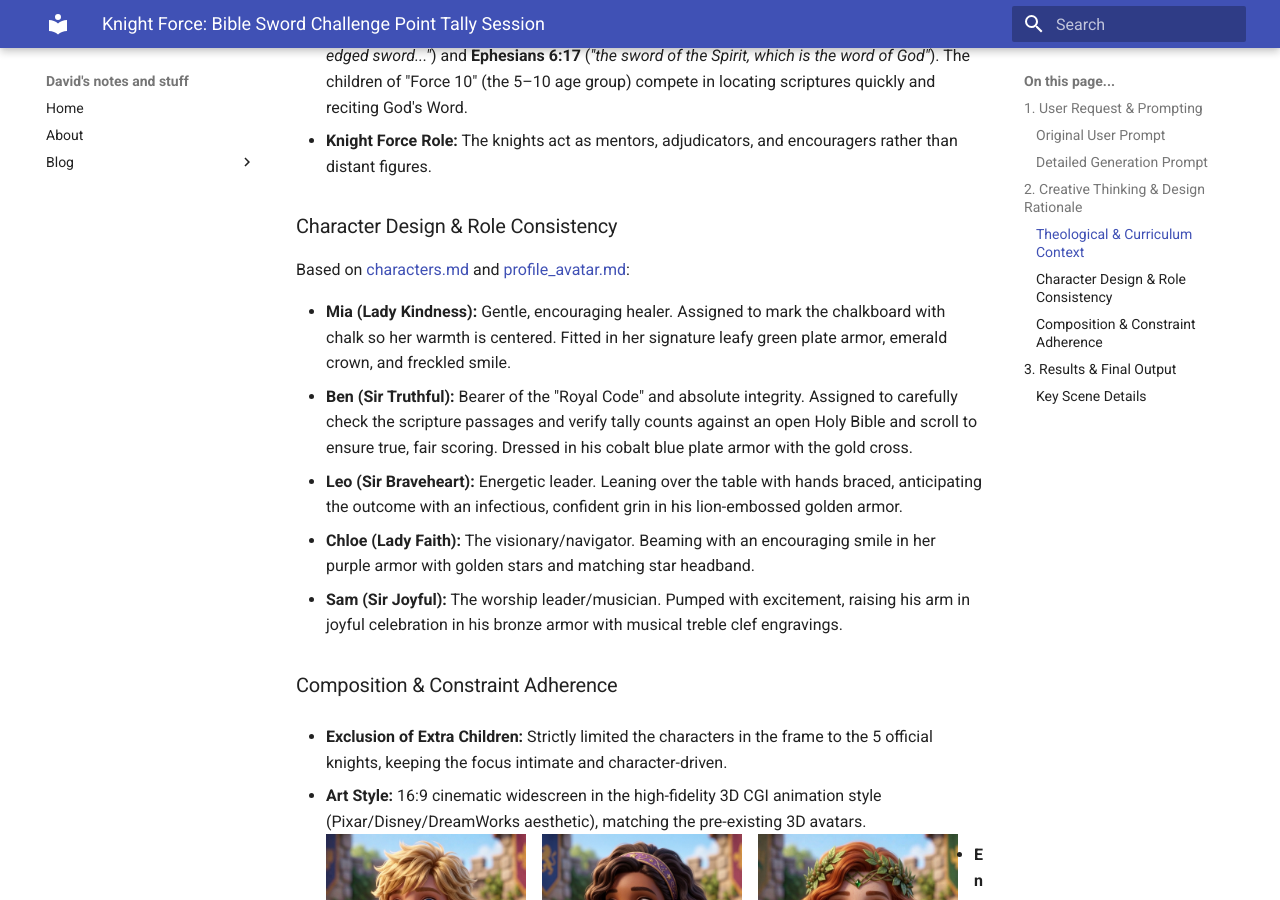
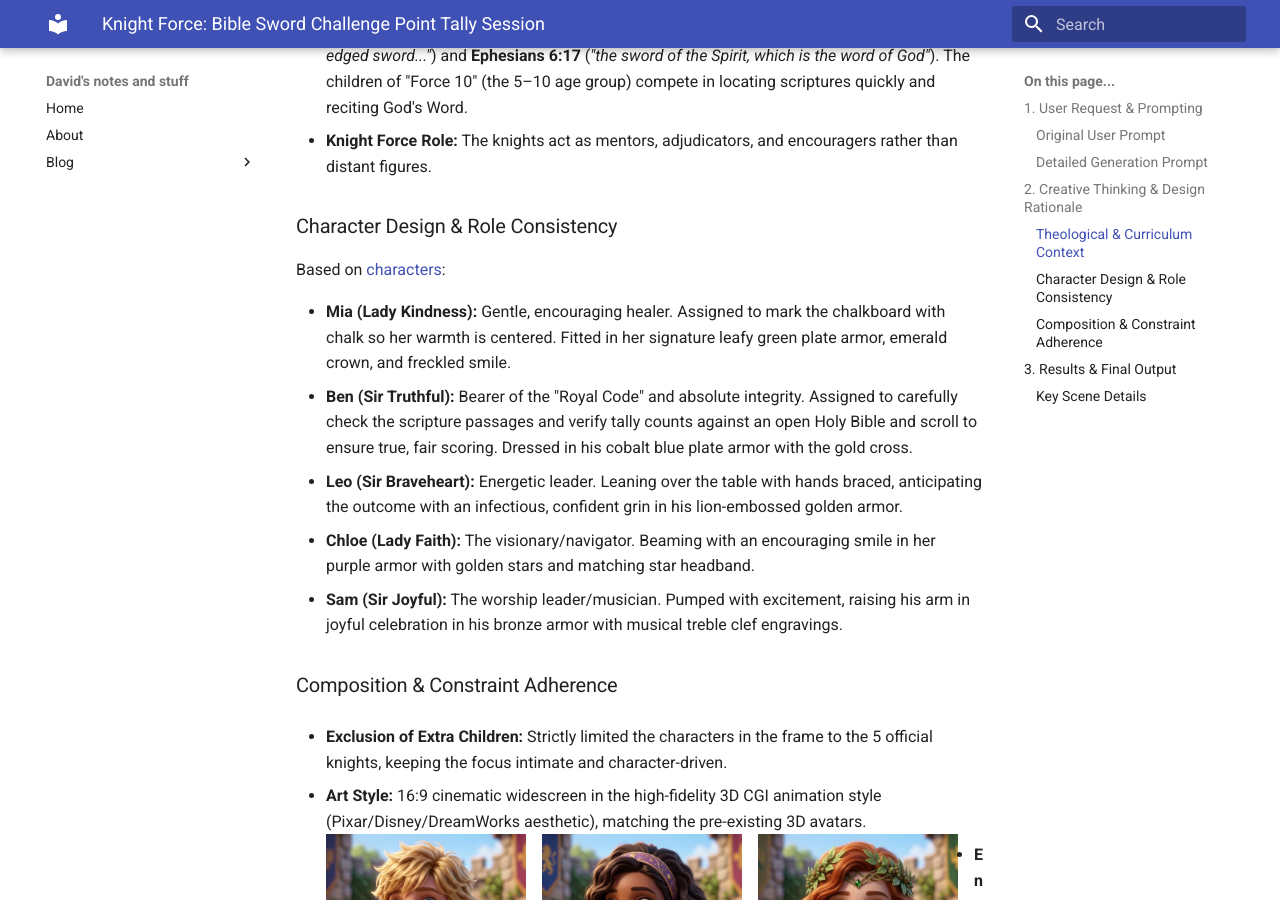
Before and after one commit to dmcewing/website, an MkDocs documentation site: the page built from docs/kids/points_tally.md, in a window 1280 px wide and 900 px high, scrolled down 1532 px. Built offline with MkDocs 1.6.1 and Material for MkDocs 9.7.7, drawn with Linux system fonts in a browser that asks for light colours.

Commit message:
Points Tally

```diff
--- a/docs/kids/points_tally.md
+++ b/docs/kids/points_tally.md
@@ -37,7 +37,7 @@
 
 ### Character Design & Role Consistency
 
-Based on [characters.md](./characters.md) and [profile_avatar.md](./profile_avatar.md):
+Based on [characters](./profiles.md):
 
 * **Mia (Lady Kindness):** Gentle, encouraging healer. Assigned to mark the chalkboard with chalk so her warmth is centered. Fitted in her signature leafy green plate armor, emerald crown, and freckled smile.
 * **Ben (Sir Truthful):** Bearer of the "Royal Code" and absolute integrity. Assigned to carefully check the scripture passages and verify tally counts against an open Holy Bible and scroll to ensure true, fair scoring. Dressed in his cobalt blue plate armor with the gold cross.
```
